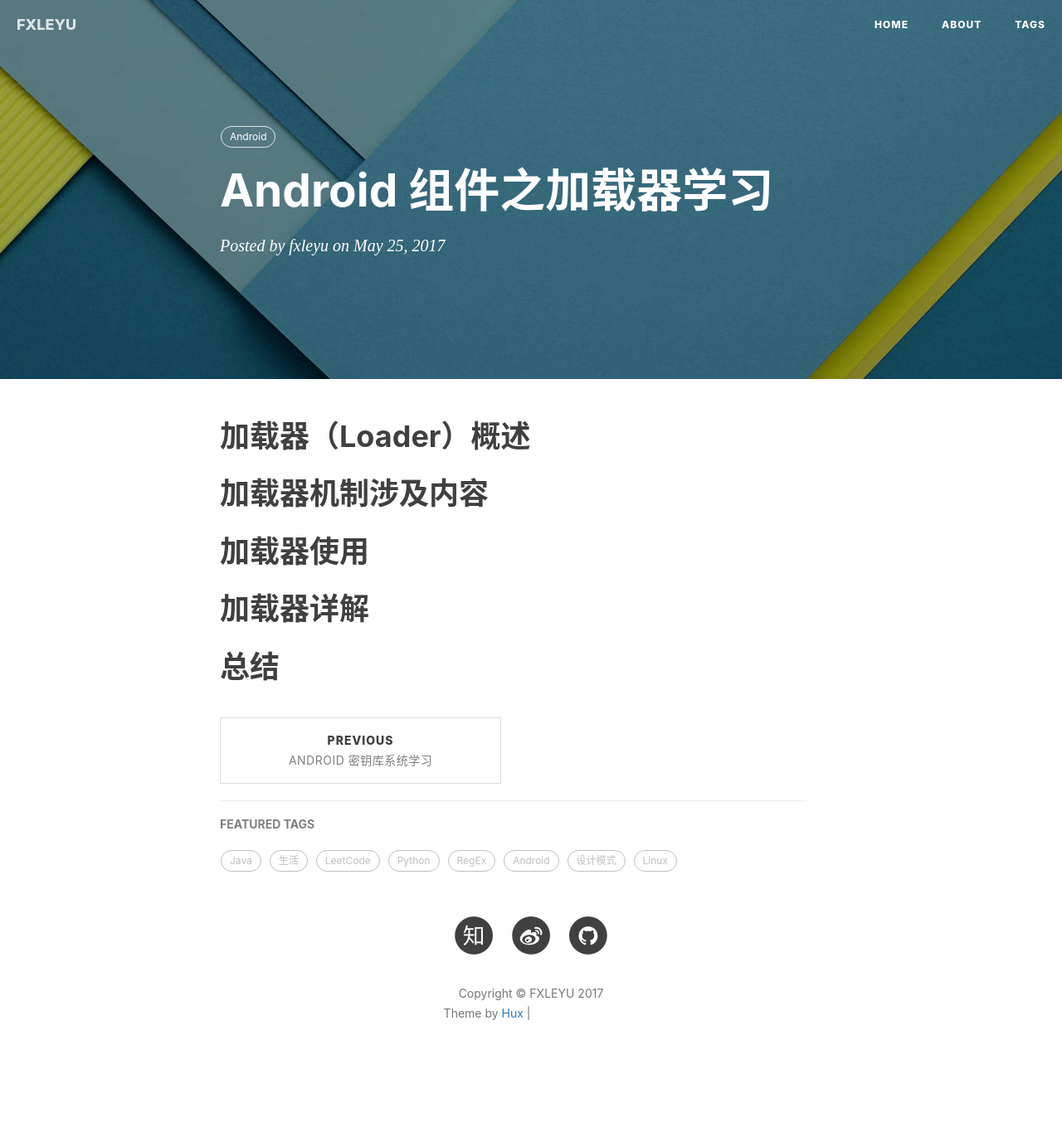
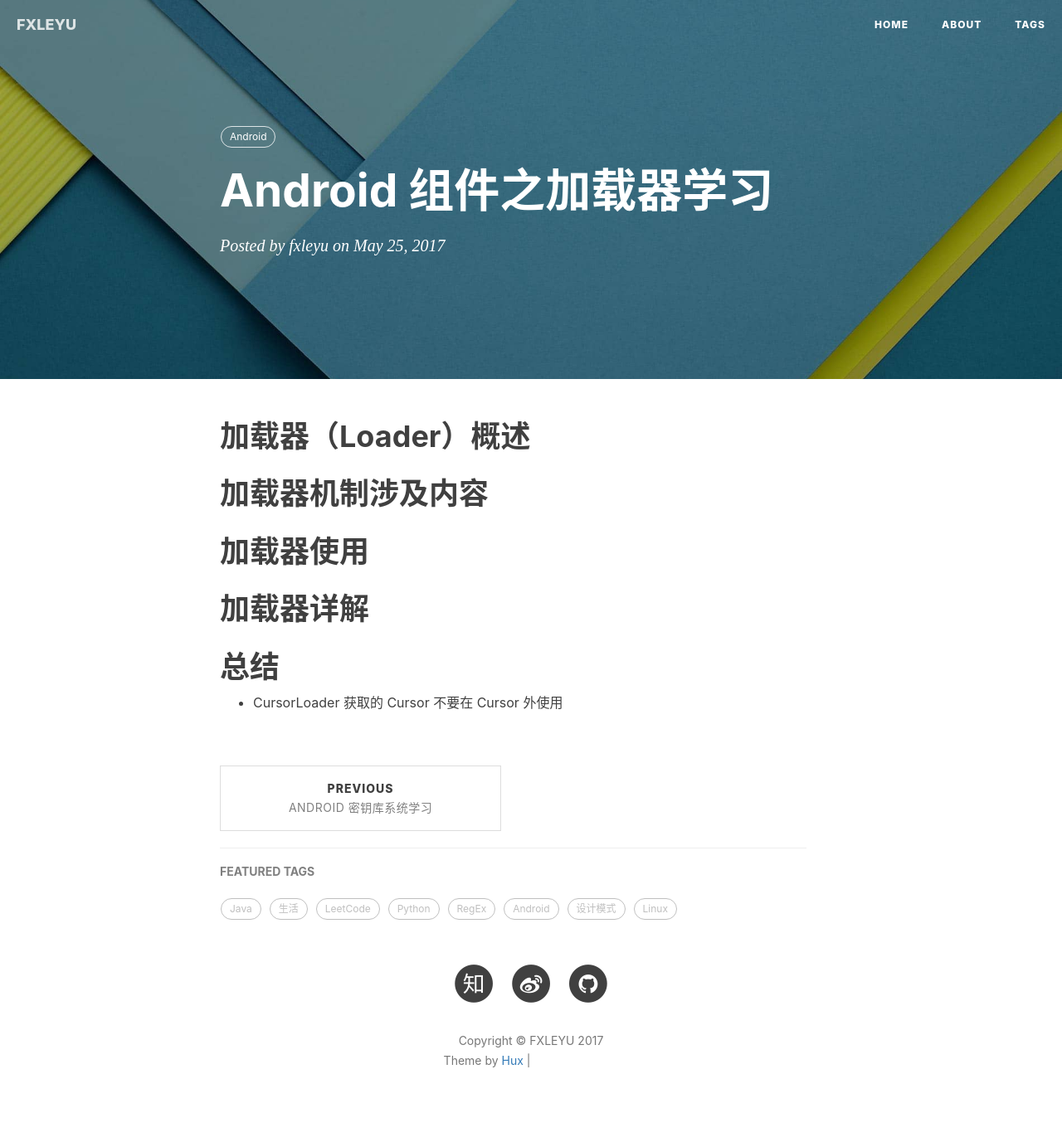
Before and after one commit to fxleyu/fxleyu.github.io, a Jekyll site: the page built from _posts/2017-05-25-android-loaders.md, in a window 1280 px wide. Shown: the whole page at 83% size. Built offline with Jekyll 4.4.1, drawn with Linux system fonts in a browser that asks for light colours; nearby versions of some CDN libraries; comment, search, counter and statistics services are not loaded; before the commit the page ends 1326 px from its top, so only the background shows below that; grey boxes are pictures that could not be loaded.

Commit message:
UPDATE the blog of Loaders

```diff
--- a/_posts/2017-05-25-android-loaders.md
+++ b/_posts/2017-05-25-android-loaders.md
@@ -15,3 +15,4 @@ tags:
 # 加载器详解
 
 # 总结
+- CursorLoader 获取的 Cursor 不要在 Cursor 外使用
```
